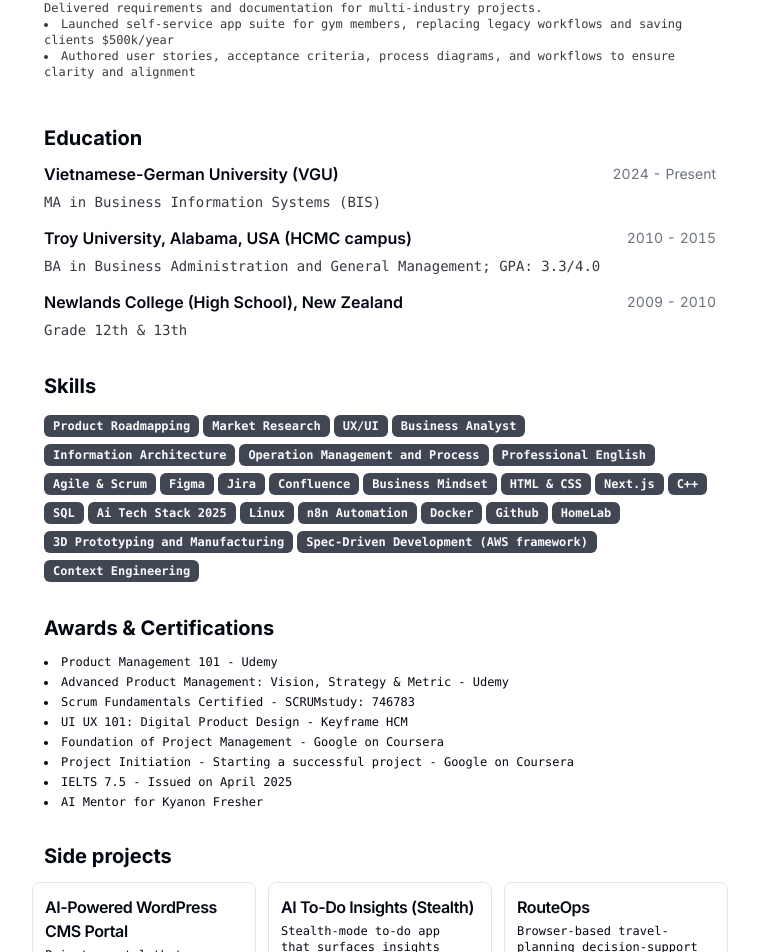
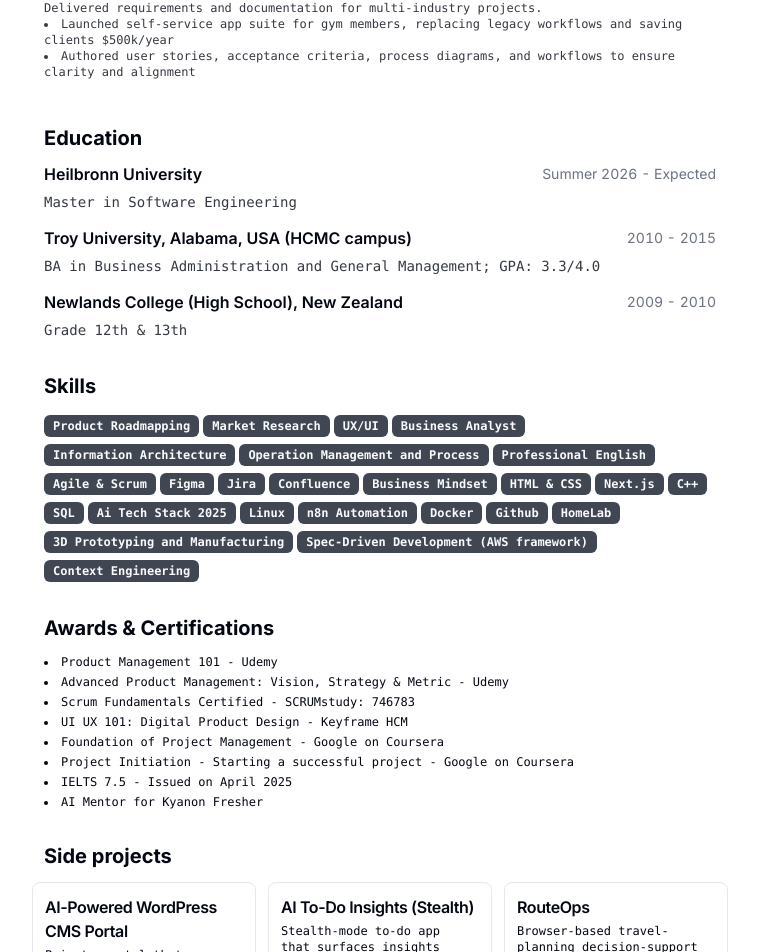
Before and after one commit to nlcuong85/cuongcv, a Next.js app: page /cuongcv/ in a window 1280 px wide. Shown: the part 1252-2204 px from the top of the page, without its empty margins (260-1019 px from the left). Built offline with nearby package versions, Linux system fonts and the light colour scheme.

Commit message:
Update education to Heilbronn University

```diff
--- a/src/data/resume-data.tsx
+++ b/src/data/resume-data.tsx
@@ -36,10 +36,10 @@ export const RESUME_DATA: ResumeData = {
   },
   education: [
     {
-      school: "Vietnamese-German University (VGU)",
-      degree: "MA in Business Information Systems (BIS)",
-      start: "2024",
-      end: "Present",
+      school: "Heilbronn University",
+      degree: "Master in Software Engineering",
+      start: "Summer 2026",
+      end: "Expected",
     },
     {
       school: "Troy University, Alabama, USA (HCMC campus)",
```
